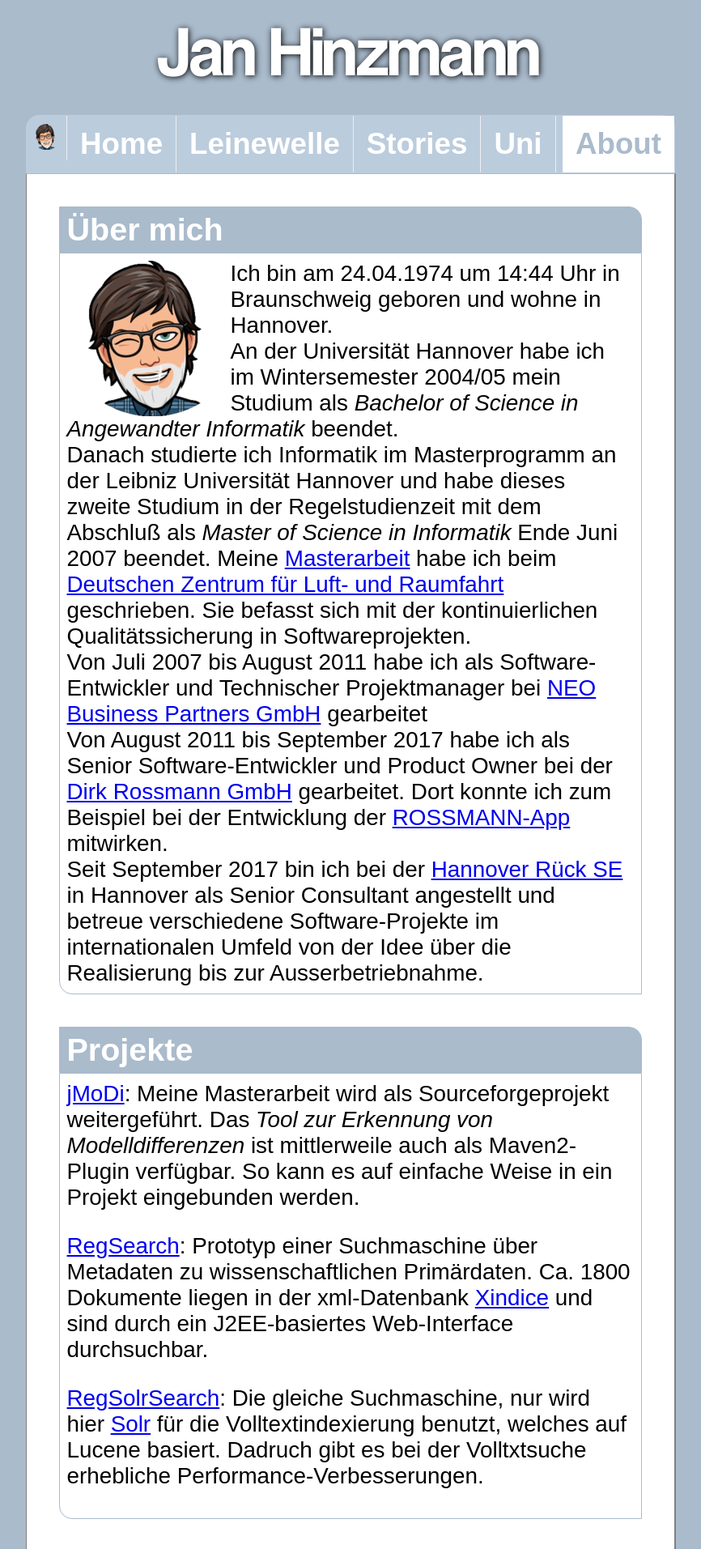
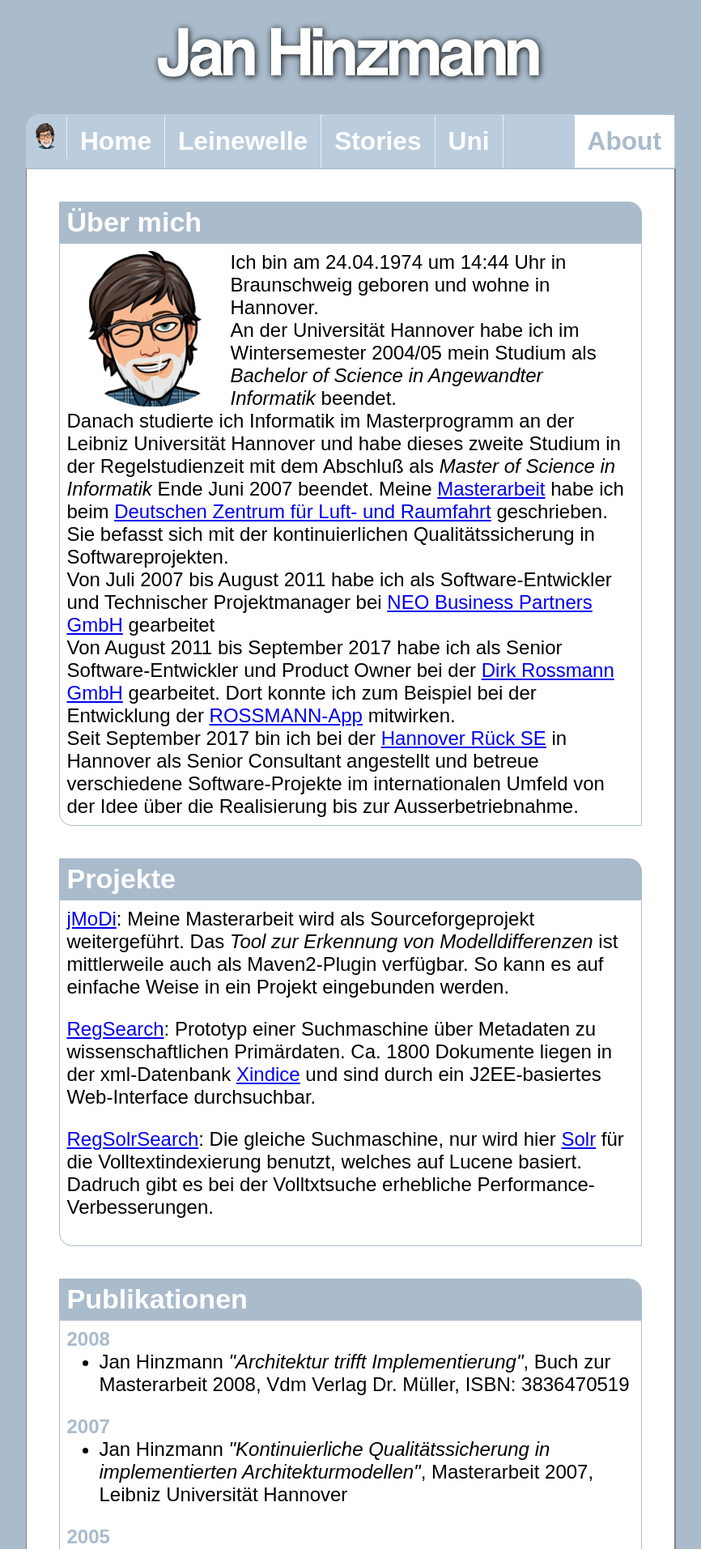
Before and after one commit to janykey/janykey.github.io, a PHP site: page /about.html in a window 1280 px wide. Shown: the top 1913 px of the page at 81% size, without its empty margins (207-1073 px from the left). Run offline with PHP 8.4, Linux system fonts and the light colour scheme.

Commit message:
update page

```diff
--- a/style/janhinzmann.css
+++ b/style/janhinzmann.css
@@ -8,7 +8,7 @@
 body {
     background-color: #abc;
     font-family:sans-serif;
-    font-size:174%;
+    font-size:150%;
     margin:0px;
     padding:0px;
 }
```
